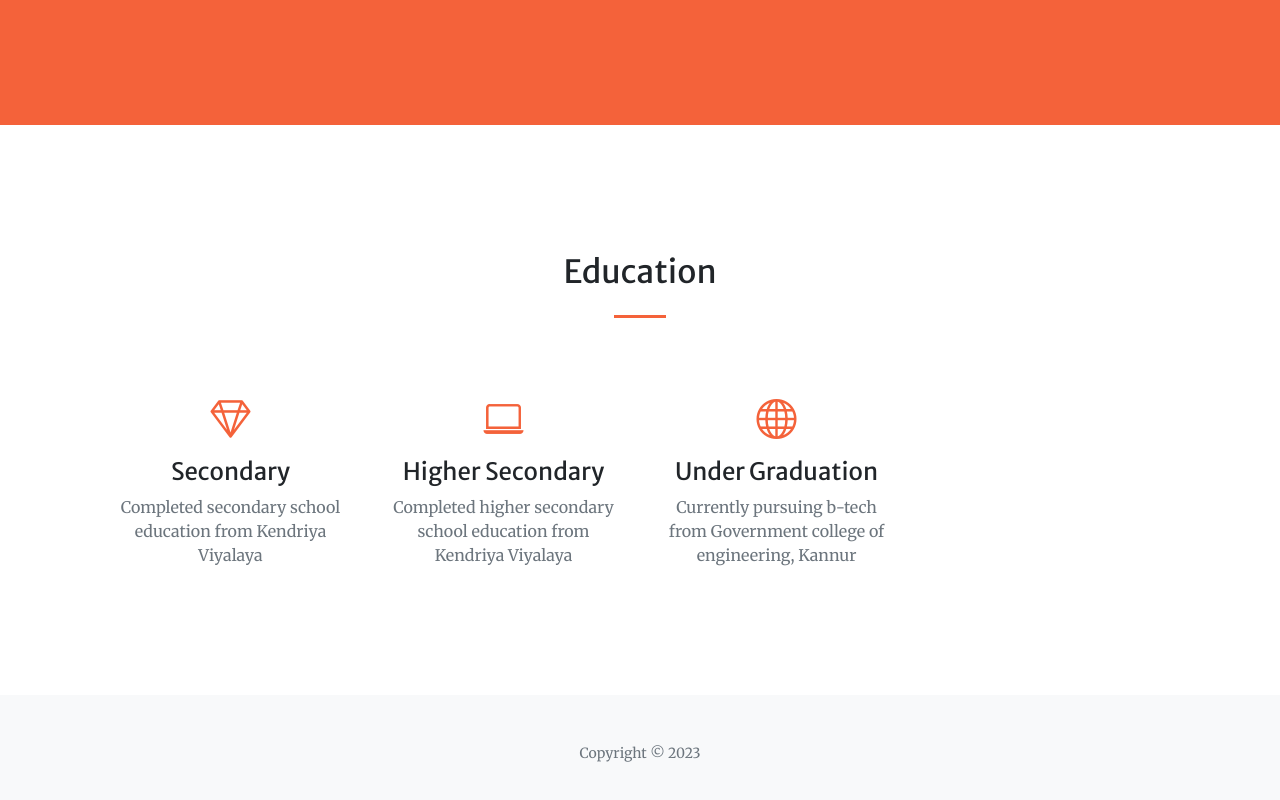
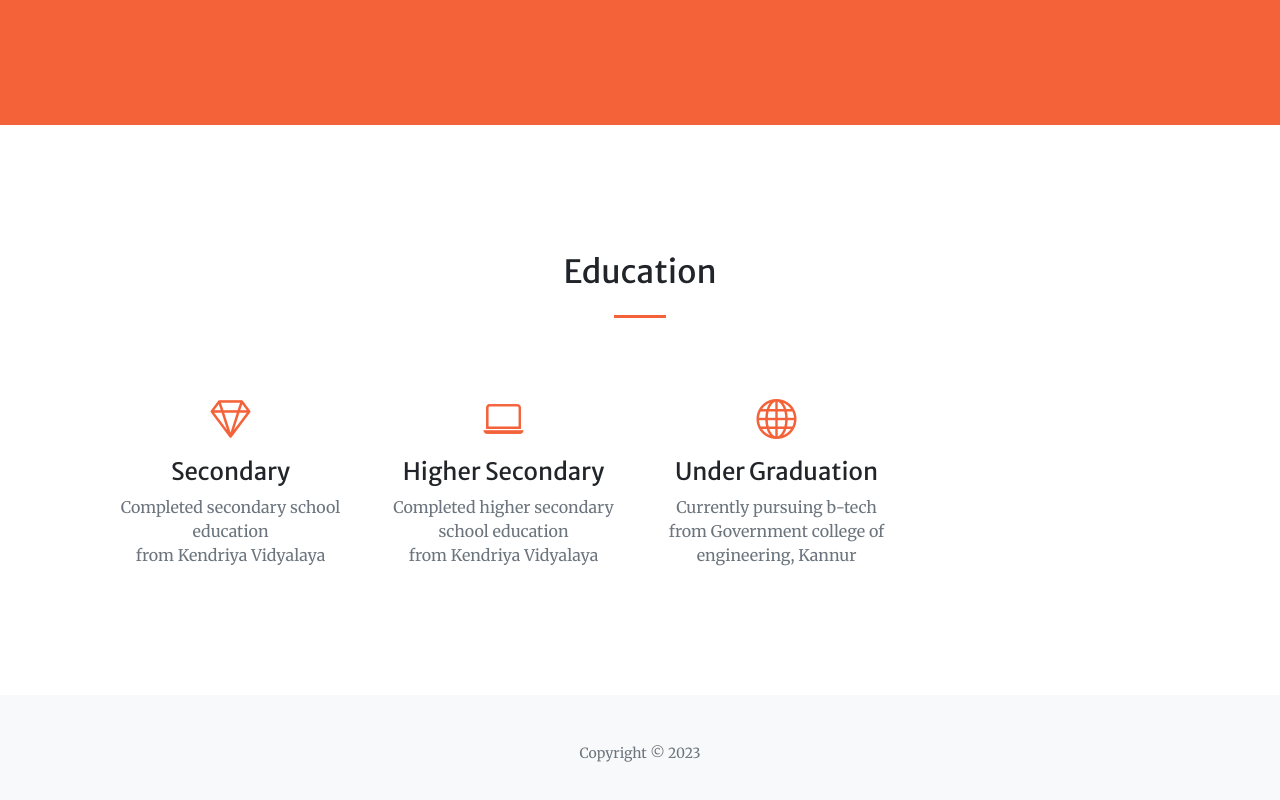
Before and after one commit to athens-igg/newPORTFOLIO, a plain HTML site: page index.html in a window 1280 px wide. Shown: the part 1093-1893 px from the top of the page. Drawn offline with nearby package versions, Linux system fonts and the light colour scheme; some packages are replaced by stand-ins of ours; a script that the page names is missing.

Commit message:
Update index.html

```diff
--- a/index.html
+++ b/index.html
@@ -72,14 +72,14 @@
                         <div class="mt-5">
                             <div class="mb-2"><i class="bi-gem fs-1 text-primary"></i></div>
                             <h3 class="h4 mb-2">Secondary</h3>
-                            <p class="text-muted mb-0">Completed secondary school education from Kendriya Viyalaya</p>
+                            <p class="text-muted mb-0">Completed secondary school education <br> from Kendriya Vidyalaya</p>
                         </div>
                     </div>
                     <div class="col-lg-3 col-md-6 text-center">
                         <div class="mt-5">
                             <div class="mb-2"><i class="bi-laptop fs-1 text-primary"></i></div>
                             <h3 class="h4 mb-2">Higher Secondary</h3>
-                            <p class="text-muted mb-0">Completed higher secondary school education from Kendriya Viyalaya</p>
+                            <p class="text-muted mb-0">Completed higher secondary school education <br> from Kendriya Vidyalaya</p>
                         </div>
                     </div>
                     <div class="col-lg-3 col-md-6 text-center">
```
